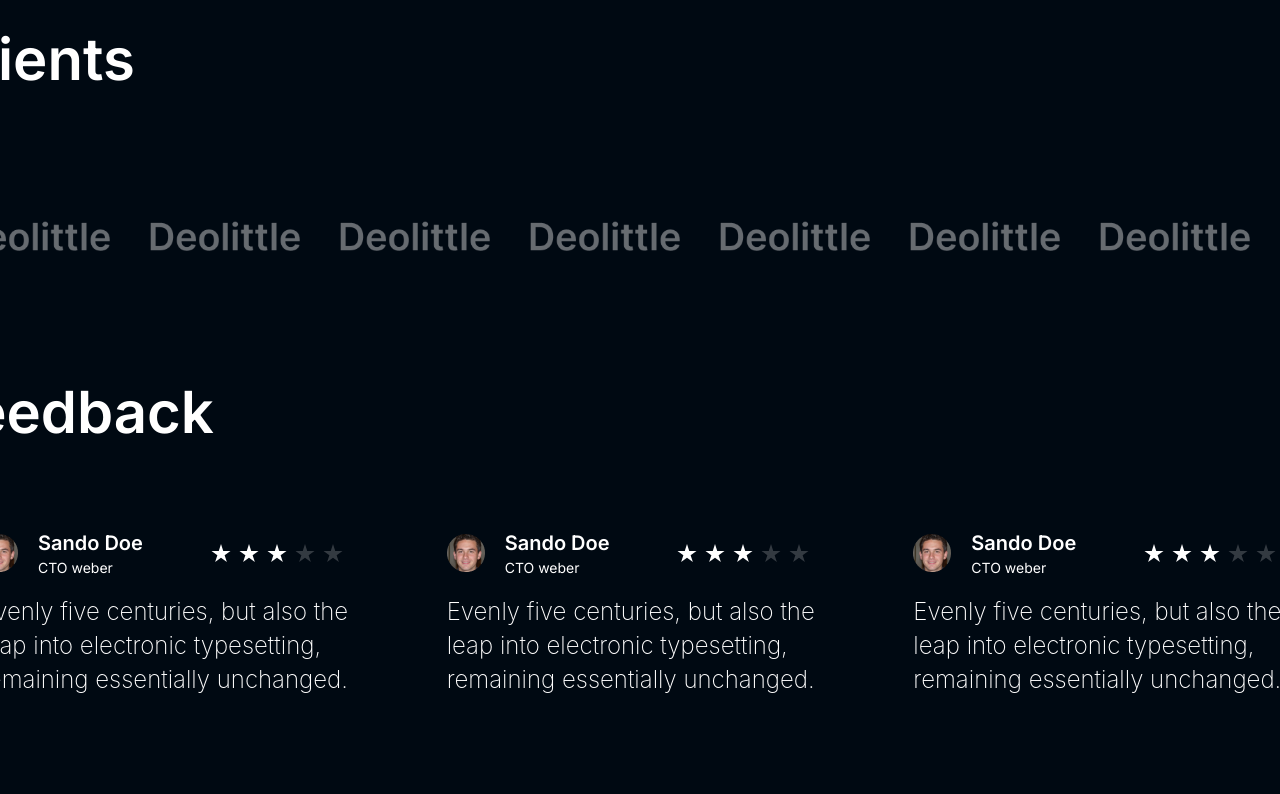
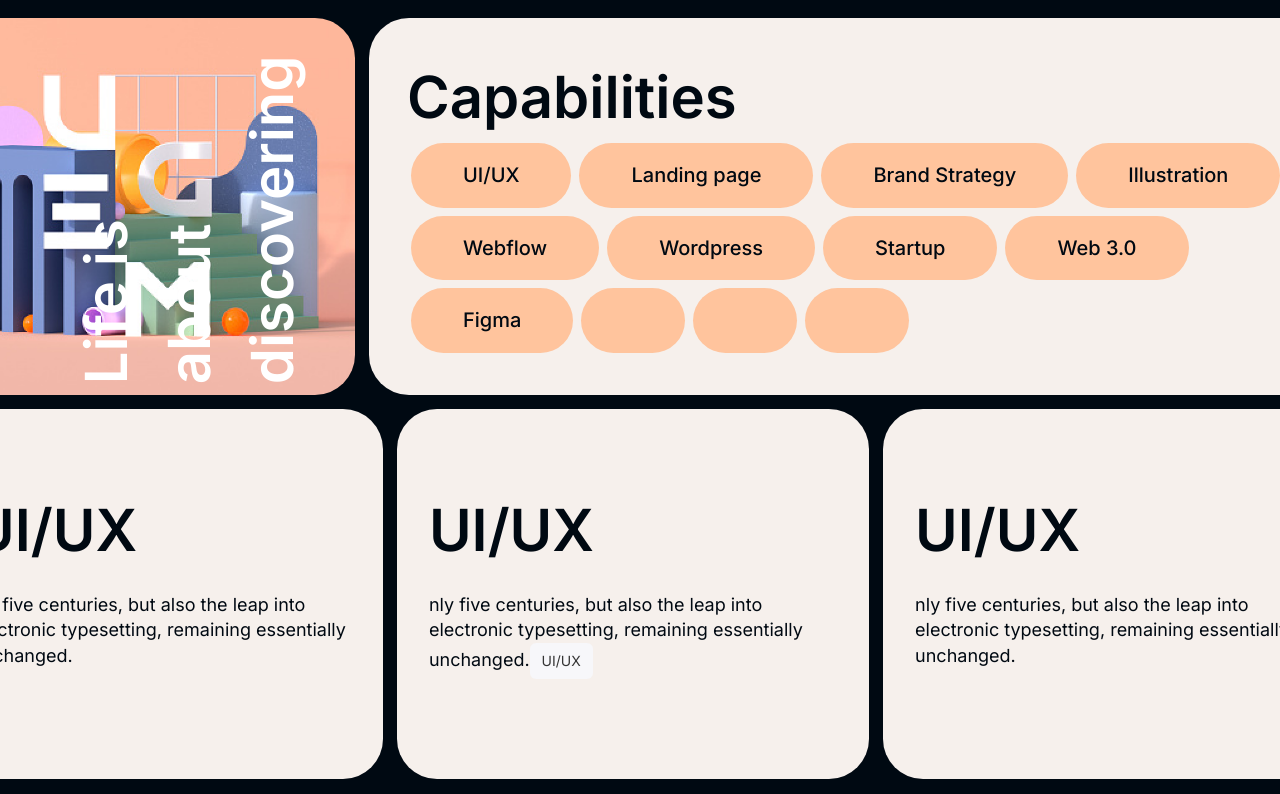
Before and after one commit to 70Ni/webapp, a React (Create React App) app: page / in a window 1280 px wide. Shown: the part 3620-4414 px from the top of the page. Built offline with nearby package versions, Linux system fonts and the light colour scheme.

Commit message:
Capability case and footer

```diff
--- a/src/App.js
+++ b/src/App.js
@@ -9,6 +9,7 @@
 import Clients from './Section/Clients/Clients';
 import Feedback from './Section/Feedback/Feedback';
 import Footer from './Section/Footer/Footer';
+import Capabilities from './Section/Capabilities/Capabilities';
 
 function App() {
   return (
@@ -20,6 +21,7 @@
       <Achieve />
       <Case />
       <Projects />
+      <Capabilities />
       <Clients />
       <Feedback />
       <Footer />
--- /dev/null
+++ b/src/Section/Capabilities/Capabilities.jsx
@@ -0,0 +1,60 @@
+import React from "react";
+import { Button } from "rsuite";
+import image from "../../Images/Img/Image.png";
+
+import "../Capabilities/Capability.css";
+function Capabilities() {
+  return (
+    <div className="capabilites-outer">
+      <div className="capbilitieswrapper">
+        <div className="capLeft">
+          <img src={image} alt="img" className="case-image capbox" />
+          <div className="capimgtxt Header">Life is about discovering</div>
+        </div>
+        <div className="captagBox">
+          <div className="Header dark-txt">Capabilities</div>
+          <div className="captagCollection">
+            <div className="captag">UI/UX</div>
+            <div className="captag">Landing page</div>
+            <div className="captag">Brand Strategy</div>
+            <div className="captag">Illustration</div>
+            <div className="captag">Webflow</div>
+            <div className="captag">Wordpress</div>
+            <div className="captag">Startup</div>
+            <div className="captag">Web 3.0</div>
+            <div className="captag">Figma</div>
+            <div className="captag"></div>
+            <div className="captag"></div>
+            <div className="captag"></div>
+          </div>
+        </div>
+      </div>
+      <div className="categorywrapr">
+        <div className="categBox">
+          <div className="Header dark-txt">UI/UX</div>
+          <div className="para dark-txt">
+            nly five centuries, but also the leap into electronic typesetting,
+            remaining essentially unchanged.
+          </div>
+        </div>
+        <div className="categBox">
+          <div className="Header dark-txt">UI/UX</div>
+          <div className="para dark-txt">
+            nly five centuries, but also the leap into electronic typesetting,
+            remaining essentially unchanged.
+            <Button className= "Catebutton">UI/UX</Button>
+          </div>
+        </div>
+        <div className="categBox">
+          <div className="Header dark-txt">UI/UX</div>
+          <div className="para dark-txt">
+            nly five centuries, but also the leap into electronic typesetting,
+            remaining essentially unchanged.
+          </div>
+        </div>
+      </div>
+    </div>
+  );
+}
+
+export default Capabilities;
--- a/src/Section/Case/Case.css
+++ b/src/Section/Case/Case.css
@@ -24,6 +24,7 @@
   height: auto;
   border-radius: 40px;
 }
+
 .OurStoryBox {
   padding: 40px;
   background-color: white;
--- a/src/Section/Footer/footer.css
+++ b/src/Section/Footer/footer.css
@@ -35,7 +35,7 @@
 .footlinks {
   padding-left: 14px;
   font-size: 20px;
-  border-bottom: 1px solid rgba(255, 255, 255, 0);
+  border-bottom: 1px solid hwb(0 100% 0% / 0);
 }
 .footerLinktxt {
   border-bottom: 1px solid #ffffff00;
```
